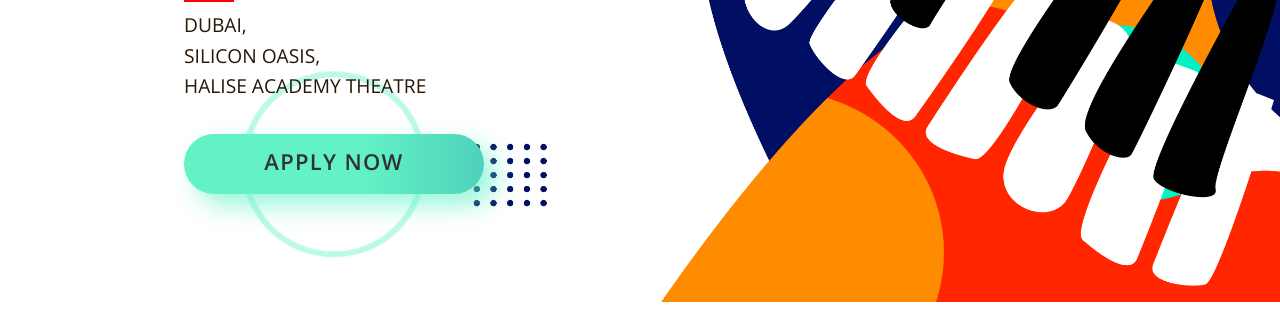
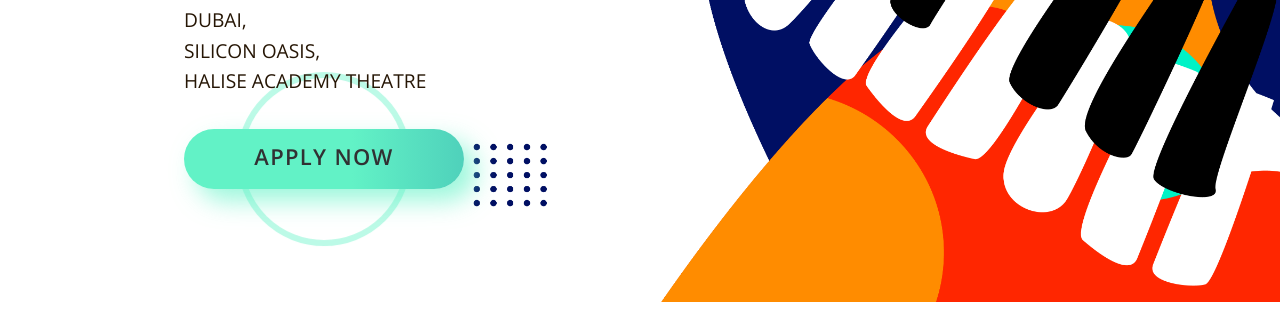
Before and after one commit to itegika/DYVF, a plain HTML site: page index.html in a window 1280 px wide. Shown: the part 636-952 px from the top of the page. Drawn offline with nearby package versions, Linux system fonts and the light colour scheme.

Commit message:
Update styles.css

```diff
--- a/styles.css
+++ b/styles.css
@@ -126,11 +126,10 @@
 }
 
 .hero {
-  position: relative;
   background-image: url("assets/bg.png");
   background-size: cover;
   background-position: 70%;
-  height: 100vh;
+  height: auto;
   display: flex;
   align-items: center;
 }
@@ -183,15 +182,15 @@
 }
 
 .apply-btn-wrapper {
-  height: 100%;
   display: flex;
   align-items: center;
   justify-content: center;
+  margin-bottom: 10px;
 }
 
 .apply-btn {
   display: inline-block;
-  min-width: 300px;
+  min-width: 280px;
   min-height: 60px;
   font-size: 22px;
   text-transform: uppercase;
@@ -229,8 +228,8 @@
 }
 
 .apply-btn::before {
-  width: calc(100% + 12px);
-  height: calc(100% + 12px);
+  width: 100%;
+  height: 100%;
   border: 6px solid rgba(98, 242, 198, 1);
   box-shadow: 0 0 60px rgba(98, 242, 198, 0.64);
   opacity: 0;
@@ -260,8 +259,8 @@
     opacity: 1;
   }
   100% {
-    width: 300px;
-    height: 300px;
+    width: 280px;
+    height: 280px;
     opacity: 0;
   }
 }
```
